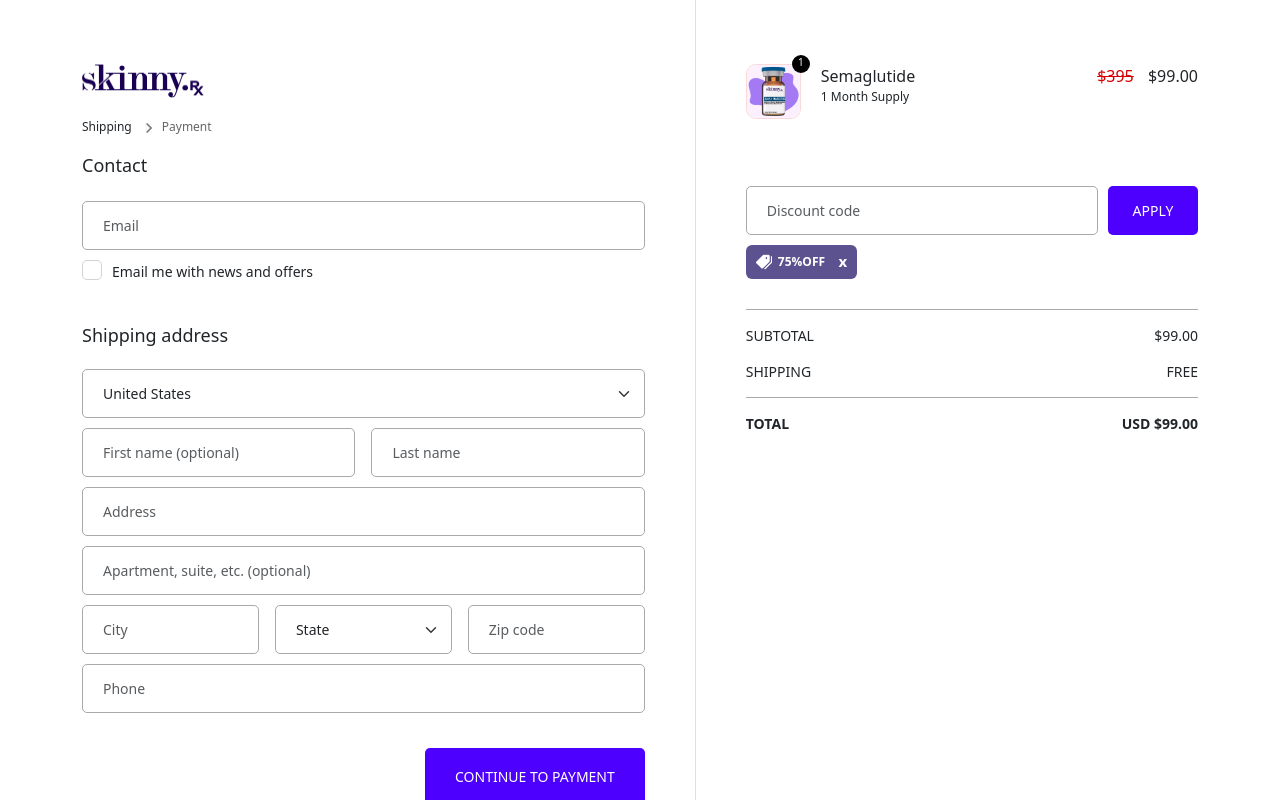
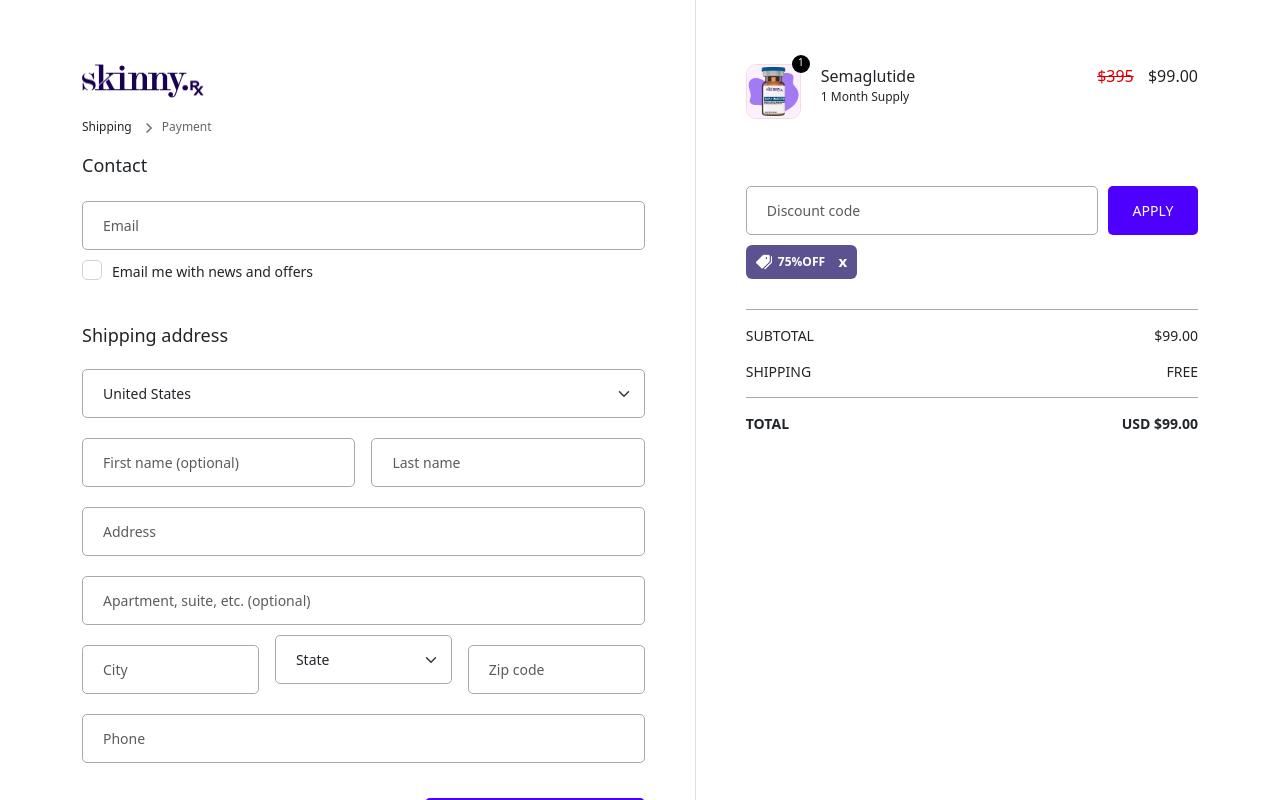
Before and after one commit to grechanin23/paymentTest, a React (Create React App) app: page /checkout in a window 1280 px wide. Shown: the top 800 px of the page. Built offline with nearby package versions, Linux system fonts and the light colour scheme.

Commit message:
add validation

```diff
--- a/src/components/form/Input/Input.tsx
+++ b/src/components/form/Input/Input.tsx
@@ -1,32 +1,46 @@
 import { DetailedHTMLProps, InputHTMLAttributes } from 'react'
-import { Path, UseFormRegister, FieldValues } from 'react-hook-form'
+import { Path, FieldValues, useFormState, UseFormReturn } from 'react-hook-form'
+import { WithFormGroupWrapper } from '../WithFormGroupWrapper/WithFormGroupWrapper'
 
 type InputProps<T extends FieldValues> = DetailedHTMLProps<
   InputHTMLAttributes<HTMLInputElement>,
   HTMLInputElement
 > & {
   label: Path<T>
-  register: UseFormRegister<T>
-  required: boolean
+  RHForm: UseFormReturn<T>
   withoutFormGroup?: boolean
 }
 
 export function Input<T extends FieldValues>({
   label,
-  register,
-  required,
   withoutFormGroup,
+  RHForm,
   ...restProps
 }: InputProps<T>) {
-  if (withoutFormGroup) {
-    return (
-      <input className='form-control checkout' {...restProps} {...register(label, { required })} />
-    )
-  }
-
+  const { control, register } = RHForm
+  const { errors } = useFormState({
+    control,
+    name: label,
+  })
+  const errorMessage = errors?.[label]?.message
   return (
-    <div className='form-group'>
-      <input className='form-control checkout' {...restProps} {...register(label, { required })} />
-    </div>
+    <WithFormGroupWrapper withoutFormGroup={withoutFormGroup}>
+      <div className='form-group'>
+        <input
+          className='form-control checkout'
+          {...restProps}
+          {...register(label, {
+            required: restProps.required && 'required',
+            ...(restProps.type === 'email' && {
+              pattern: {
+                value: /^[A-Z0-9._%+-]+@[A-Z0-9.-]+\.[A-Z]{2,}$/i,
+                message: 'invalid email address',
+              },
+            }),
+          })}
+        />
+        {errorMessage && typeof errorMessage === 'string' && <span>{errorMessage}</span>}
+      </div>
+    </WithFormGroupWrapper>
   )
 }
--- /dev/null
+++ b/src/components/form/WithFormGroupWrapper/WithFormGroupWrapper.tsx
@@ -0,0 +1,11 @@
+import { PropsWithChildren } from 'react'
+
+export const WithFormGroupWrapper = ({
+  withoutFormGroup,
+  children,
+}: PropsWithChildren<{ withoutFormGroup?: boolean }>) => {
+  if (withoutFormGroup) {
+    return <>{children}</>
+  }
+  return <div className='form-group'>{children}</div>
+}
--- a/src/pages/Checkout/Checkout.tsx
+++ b/src/pages/Checkout/Checkout.tsx
@@ -6,7 +6,9 @@
 import { ICustomerInfoForm } from './types/ICustomerInfoForm'
 
 function Checkout() {
-  const customerInfoForm = useForm<ICustomerInfoForm>()
+  const customerInfoForm = useForm<ICustomerInfoForm>({
+    mode: 'onBlur',
+  })
   const [activeSection, setActiveSection] = useState<'contacts' | 'payment'>('contacts')
   return (
     <div id='wrapper w-100 d-block'>
--- a/src/pages/Checkout/components/CustomerContactsSection/CustomerContactsSection.tsx
+++ b/src/pages/Checkout/components/CustomerContactsSection/CustomerContactsSection.tsx
@@ -13,6 +13,7 @@
   onContinuePaymentClick: () => void
 }) {
   const { register } = customerInfoForm
+
   return (
     <>
       <div className='left-top-row w-100 d-flex flex-wrap justify-content-between'>
@@ -20,11 +21,12 @@
         <div className='email-box w-100 d-block'>
           <Input
             label='email'
-            register={register}
+            RHForm={customerInfoForm}
             required
             type='email'
             className='form-control checkout'
             placeholder='Email'
+            withoutFormGroup
           />
           <div className='checkbox-row w-100 d-block'>
             <label className='control control-checkbox'>
@@ -55,7 +57,7 @@
             <div className='col-md-6'>
               <Input
                 label='firstName'
-                register={register}
+                RHForm={customerInfoForm}
                 required
                 type='text'
                 className='form-control checkout'
@@ -65,7 +67,7 @@
             <div className='col-md-6'>
               <Input
                 label='lastName'
-                register={register}
+                RHForm={customerInfoForm}
                 required
                 type='text'
                 className='form-control checkout'
@@ -75,7 +77,7 @@
             <div className='col-md-12'>
               <Input
                 label='address'
-                register={register}
+                RHForm={customerInfoForm}
                 required
                 type='text'
                 className='form-control checkout'
@@ -85,7 +87,7 @@
             <div className='col-md-12'>
               <Input
                 label='apartment'
-                register={register}
+                RHForm={customerInfoForm}
                 required
                 type='text'
                 className='form-control checkout'
@@ -95,7 +97,7 @@
             <div className='col-md-4'>
               <Input
                 label='city'
-                register={register}
+                RHForm={customerInfoForm}
                 required
                 type='text'
                 className='form-control checkout'
@@ -122,7 +124,7 @@
             <div className='col-md-4'>
               <Input
                 label='zipCode'
-                register={register}
+                RHForm={customerInfoForm}
                 required
                 type='text'
                 className='form-control checkout'
@@ -132,7 +134,7 @@
             <div className='col-12'>
               <Input
                 label='phone'
-                register={register}
+                RHForm={customerInfoForm}
                 required
                 type='tel'
                 className='form-control checkout'
```
